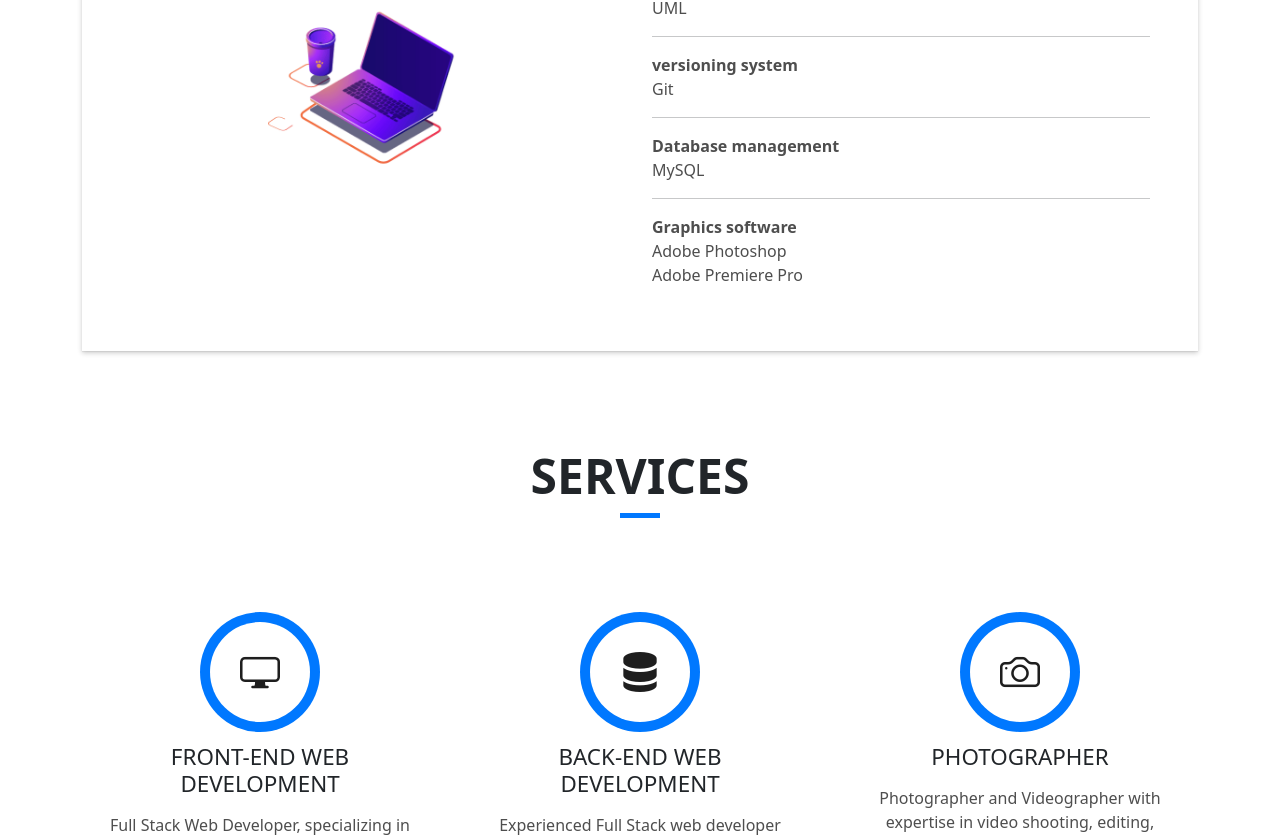
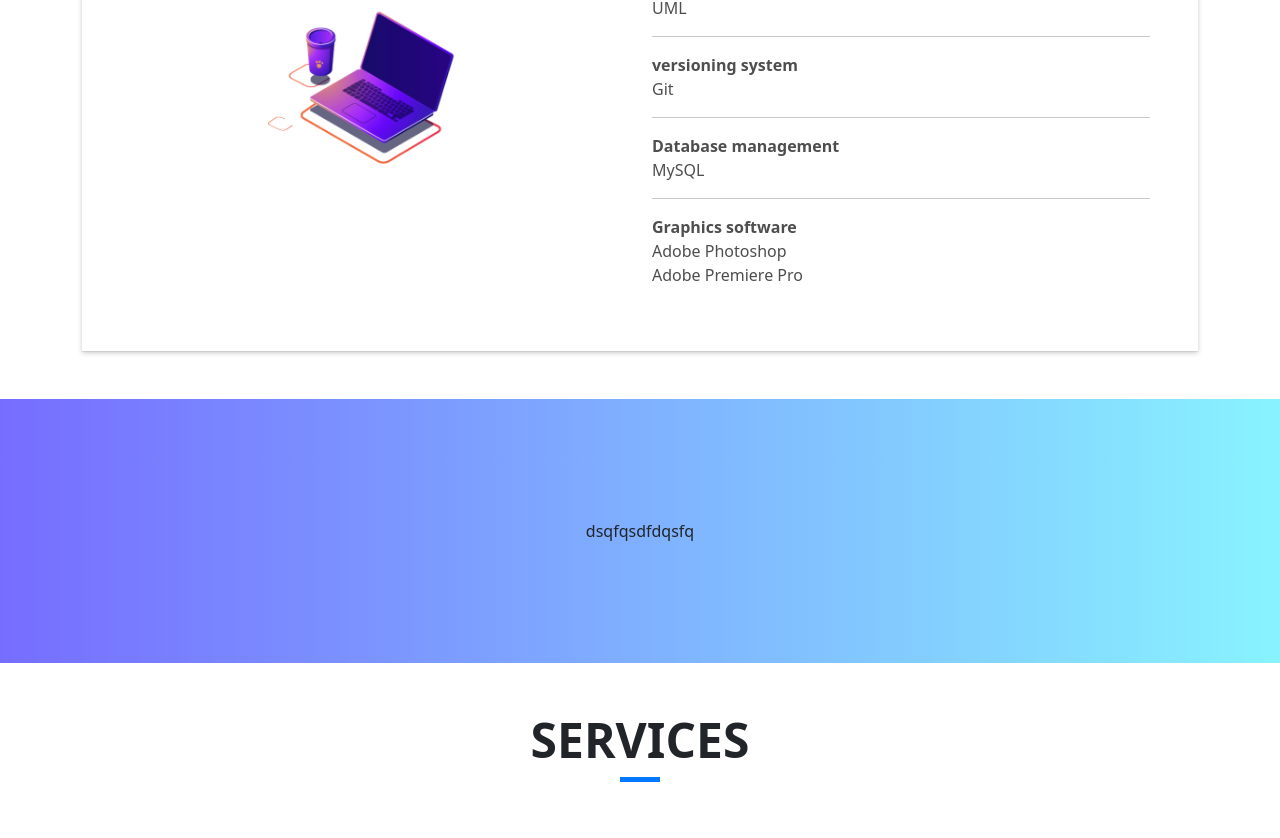
Before and after one commit to claudemarjean/MyPortFolio, a React (Create React App) app: page / in a window 1280 px wide. Shown: the part 1321-2159 px from the top of the page. Built offline with nearby package versions, Linux system fonts and the light colour scheme.

Commit message:
🎉🎉🎉🎉🎉🎉🎉🎉🎉🎉🎉🎉🎉🎉🎉🎉🎉🎉🎉🎉🎉🎉🎉🎉

```diff
--- /dev/null
+++ b/src/assets/css/tabsArea.css
@@ -0,0 +1,8 @@
+.mytabs_area {
+    background-image: -moz-linear-gradient(0deg, #766dff 0%, #88f3ff 100%);
+    background-image: -webkit-linear-gradient(0deg, #766dff 0%, #88f3ff 100%);
+    background-image: -ms-linear-gradient(0deg, #766dff 0%, #88f3ff 100%); }
+
+.p_120 {
+     padding-top: 120px;
+    padding-bottom: 120px; }
--- a/src/components/Main.js
+++ b/src/components/Main.js
@@ -2,11 +2,13 @@ import React from "react";
 import About from "./main/About";
 import Blog from "./main/Blog";
 import Service from "./main/Service";
+import Cursus from "./main/Cursus";
 
 const Main = () =>{
     return(
         <main id="main" >
             <About/>
+            <Cursus/>
             <Service/>
             <Blog/>
         </main>
--- /dev/null
+++ b/src/components/main/Cursus.js
@@ -0,0 +1,13 @@
+import React from 'react'
+
+const Cursus = () => {
+  return (
+    <section className="mytabs_area p_120">
+        	<div className='container '>
+                dsqfqsdfdqsfq
+            </div>
+    </section>
+  )
+}
+
+export default Cursus
--- a/src/index.js
+++ b/src/index.js
@@ -1,6 +1,7 @@
 import React from 'react';
 import ReactDOM from 'react-dom/client';
 import './index.css';
+import   './assets/css/tabsArea.css';
 import App from './App';
 import reportWebVitals from './reportWebVitals';
 import 'bootstrap/dist/css/bootstrap.min.css';
```
Also changed, not shown: src/index.css (line endings or trailing spaces).
